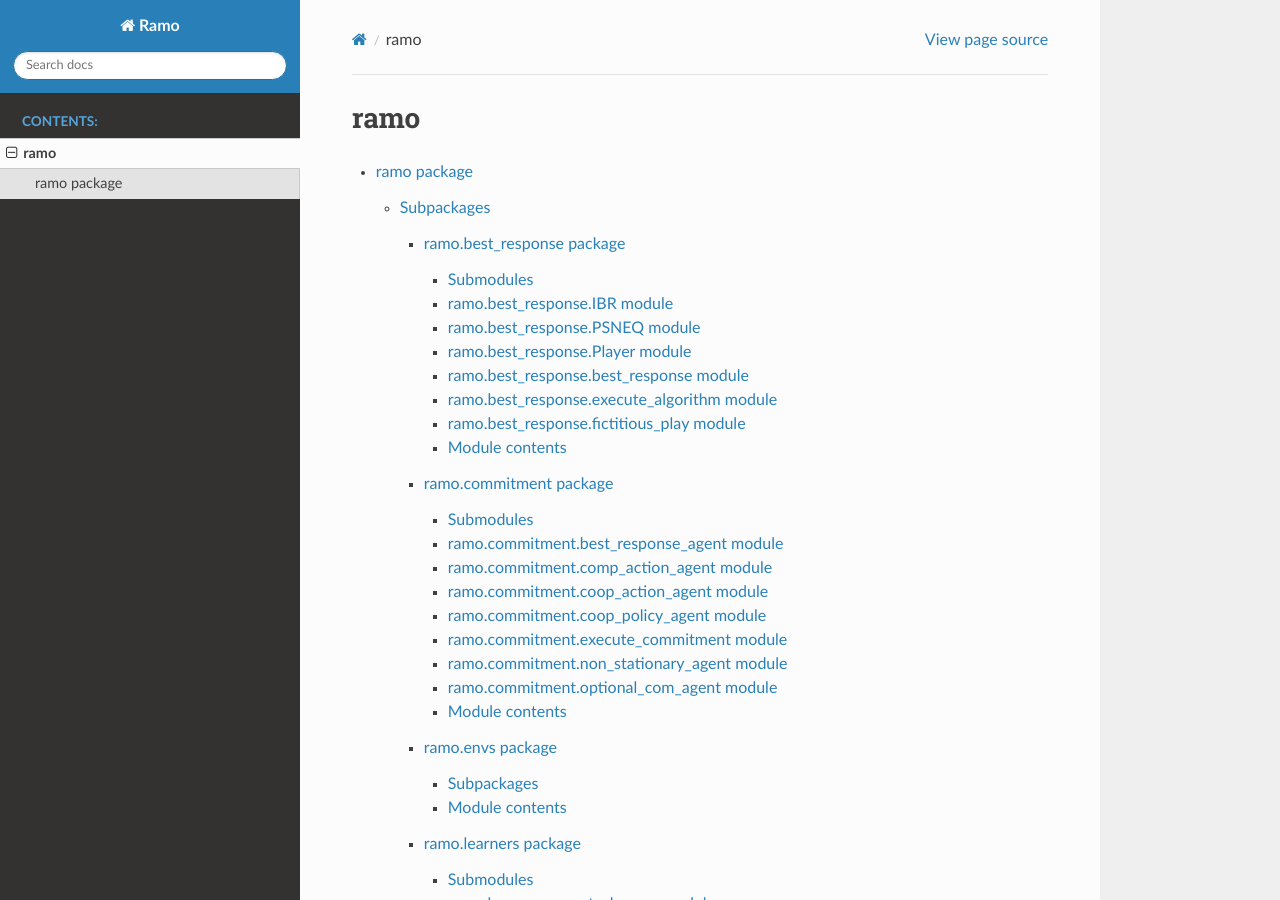
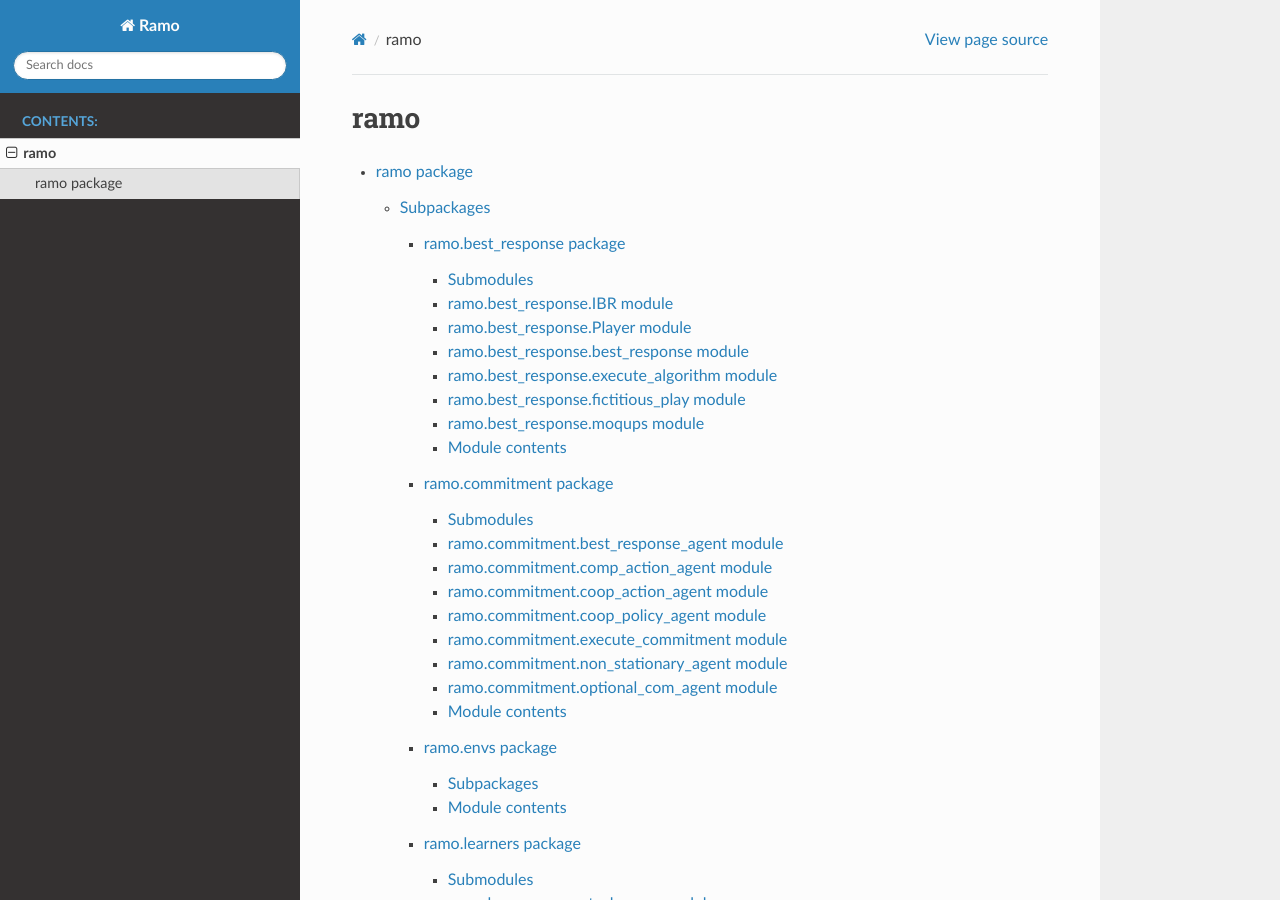
Before and after one commit to wilrop/ramo, a Sphinx documentation site: the page built from docs/source/modules.rst, in a window 1280 px wide and 900 px high. Built offline with Sphinx 7.4.7 and the Read the Docs theme 2.0.0, drawn with Linux system fonts in a browser that asks for light colours; some of the changed lines change nothing that is shown.

Commit message:
Update documentation

```diff
--- a/docs/source/ramo.best_response.rst
+++ b/docs/source/ramo.best_response.rst
@@ -8,14 +8,6 @@ ramo.best\_response.IBR module
 ------------------------------
 
 .. automodule:: ramo.best_response.IBR
-   :members:
-   :undoc-members:
-   :show-inheritance:
-
-ramo.best\_response.PSNEQ module
---------------------------------
-
-.. automodule:: ramo.best_response.PSNEQ
    :members:
    :undoc-members:
    :show-inheritance:
@@ -52,6 +44,14 @@ ramo.best\_response.fictitious\_play module
    :undoc-members:
    :show-inheritance:
 
+ramo.best\_response.moqups module
+---------------------------------
+
+.. automodule:: ramo.best_response.moqups
+   :members:
+   :undoc-members:
+   :show-inheritance:
+
 Module contents
 ---------------
 
```
